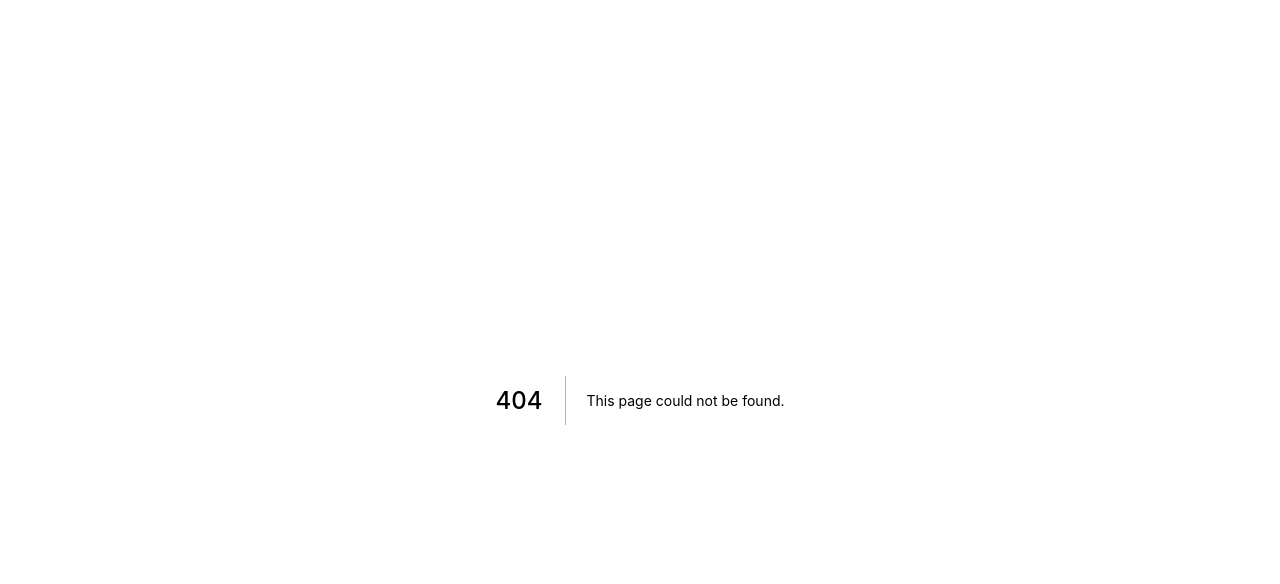
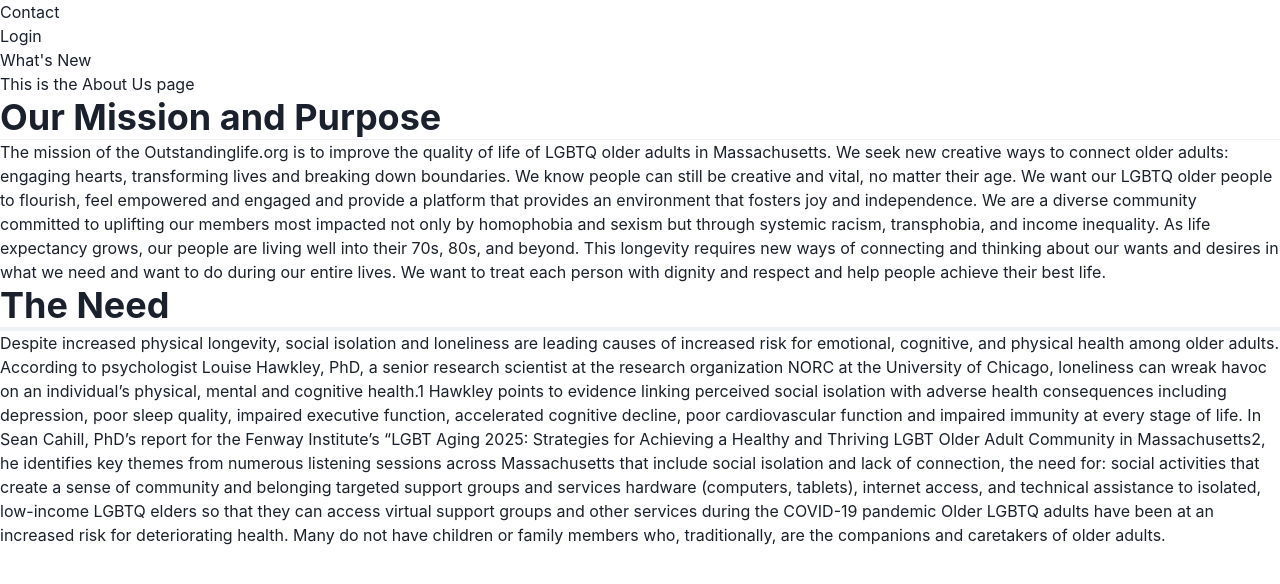
Before and after one commit to Code-4-Community/outstanding-life, a Next.js app: page /about-us in a window 1280 px wide. Before the commit this address had no page. Shown: the top 584 px of the page. Built offline with nearby package versions, Linux system fonts and the light colour scheme.

Commit message:
Adding About Us page

```diff
--- /dev/null
+++ b/lib/components/header-and-text/index.tsx
@@ -0,0 +1,18 @@
+import Header from '../header';
+import { Text } from '@chakra-ui/react'
+
+interface HeaderAndTextProps {
+    header: String;
+    text: String;
+};
+
+const HeaderAndText : React.FC<HeaderAndTextProps> = ({header, text} : HeaderAndTextProps)  => (
+    <div>
+        <Header header={ header } />
+        <Text>
+            { text }
+        </Text>
+    </div>
+  );
+
+  export default HeaderAndText;
--- /dev/null
+++ b/lib/components/header/index.tsx
@@ -0,0 +1,46 @@
+import { Heading, Divider, extendTheme } from '@chakra-ui/react'
+
+// const theme = extendTheme({
+//     components: {
+//         Divider: {
+//             variants: {
+//                 'header-divider': {
+//                     colorScheme: '#00a3c4',
+//                     borderWidth: '4px'
+//                 }
+//             }
+//         }
+//     }
+// })
+const theme = extendTheme({
+    components: {
+      Divider: {
+        defaultProps: {
+            size: "lg",
+            colorScheme: "red"
+        },
+        sizes: {
+          lg: { borderWidth: "4px" }
+        },
+        colors: {
+            red: "#cd0a69"
+        }
+      },
+    },
+  })
+
+interface HeaderProps {
+    header: String;
+};
+
+const Header : React.FC<HeaderProps> = ({header} : HeaderProps)  => (
+    <div>
+        <Heading>
+            { header }
+        </Heading>
+        <Divider theme={ theme }/>
+
+    </div>
+  );
+
+  export default Header;
--- /dev/null
+++ b/pages/about-us/aboutUsText.tsx
@@ -0,0 +1,14 @@
+export const missionText =
+`
+The mission of the Outstandinglife.org is to improve the quality of life of LGBTQ older adults in Massachusetts.  We seek new creative ways to connect older adults: engaging hearts, transforming lives and breaking down boundaries.  We know people can still be creative and vital, no matter their age.
+We want our LGBTQ older people to flourish, feel empowered and engaged and provide a platform that provides an environment that fosters joy and independence.  We are a diverse community committed to uplifting our members most impacted not only by homophobia and sexism but through systemic racism, transphobia, and income inequality. As life expectancy grows, our people are living well into their 70s, 80s, and beyond.  This longevity requires new ways of connecting and thinking about our wants and desires in what we need and want to do during our entire lives.  We want to treat each person with dignity and respect and help people achieve their best life.
+`;
+
+export const needText =
+`
+Despite increased physical longevity, social isolation and loneliness are leading causes of increased risk for emotional, cognitive, and physical health among older adults. According to psychologist Louise Hawkley, PhD, a senior research scientist at the research organization NORC at the University of Chicago, loneliness can wreak havoc on an individual’s physical, mental and cognitive health.1 Hawkley points to evidence linking perceived social isolation with adverse health consequences including depression, poor sleep quality, impaired executive function, accelerated cognitive decline, poor cardiovascular function and impaired immunity at every stage of life. In Sean Cahill, PhD’s report for the Fenway Institute’s “LGBT Aging 2025: Strategies for Achieving a Healthy and Thriving LGBT Older Adult Community in Massachusetts2, he identifies key themes from numerous listening sessions across Massachusetts that include social isolation and lack of connection, the need for:
+social activities that create a sense of community and belonging
+targeted support groups and services
+hardware (computers, tablets), internet access, and technical assistance to isolated, low-income LGBTQ elders so that they can access virtual support groups and other services during the COVID-19 pandemic
+Older LGBTQ adults have been at an increased risk for deteriorating health. Many do not have children or family members who, traditionally, are the companions and caretakers of older adults.
+`;
--- /dev/null
+++ b/pages/about-us/index.tsx
@@ -0,0 +1,19 @@
+import NavBar from '../../lib/components/navbar';
+import navLinks from '../../lib/components/navbar/links';
+import HeaderAndText from '../../lib/components/header-and-text';
+import { missionText, needText } from './aboutUsText';
+
+const AboutUs: React.FC = () => {
+  return (
+    <>
+      <NavBar navLinks={navLinks} />
+      This is the About Us page
+
+      <HeaderAndText header="Our Mission and Purpose" text={missionText} />
+
+      <HeaderAndText header="The Need" text={needText} />
+    </>
+  );
+};
+
+export default AboutUs;
--- a/styles/globals.css
+++ b/styles/globals.css
@@ -14,3 +14,7 @@
 * {
   box-sizing: border-box;
 }
+
+h1 {
+  font-size: 100px;
+}
```
Also changed, not shown: 1 other file (tests, documents, lock files or other folders).
